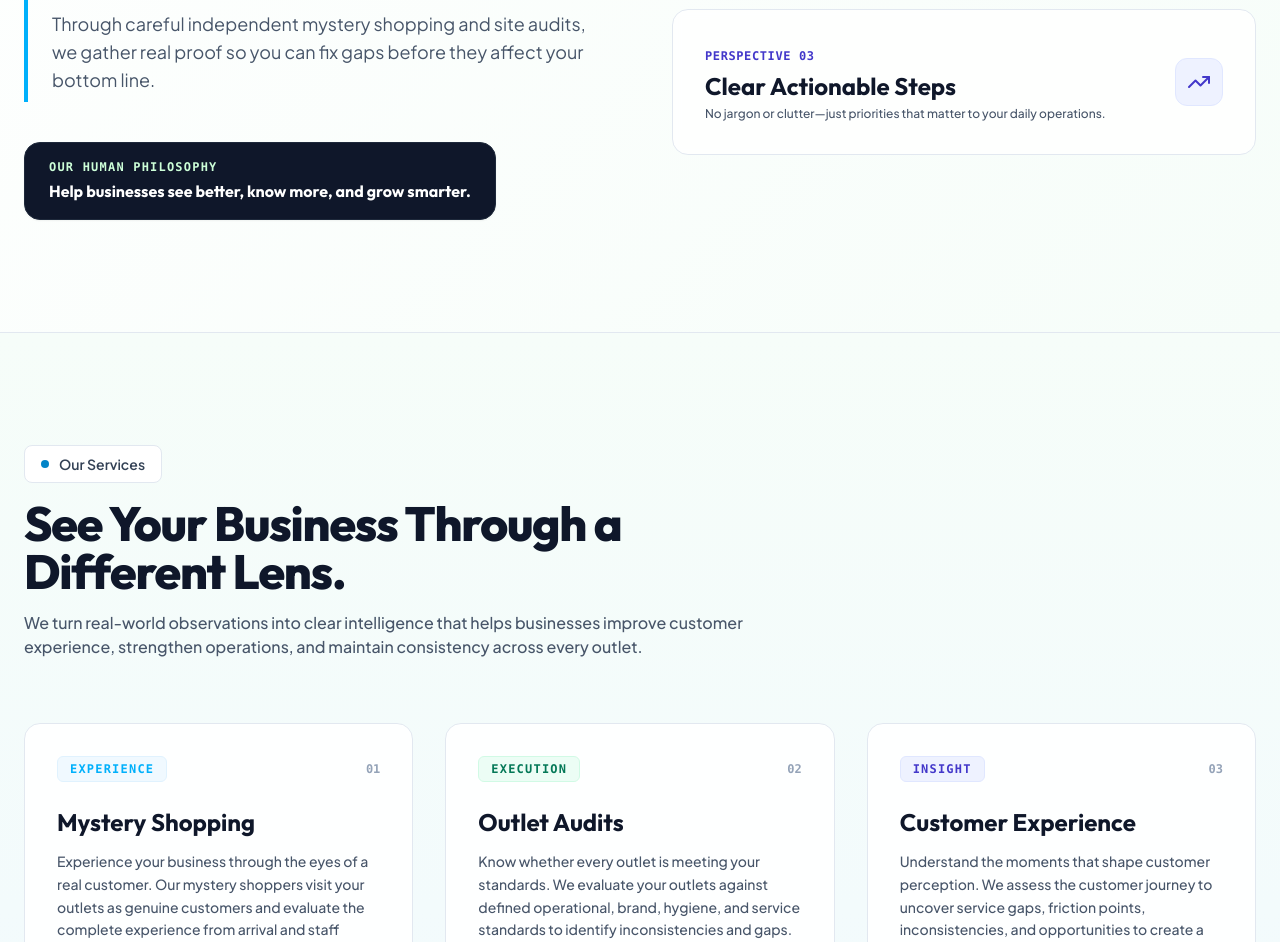
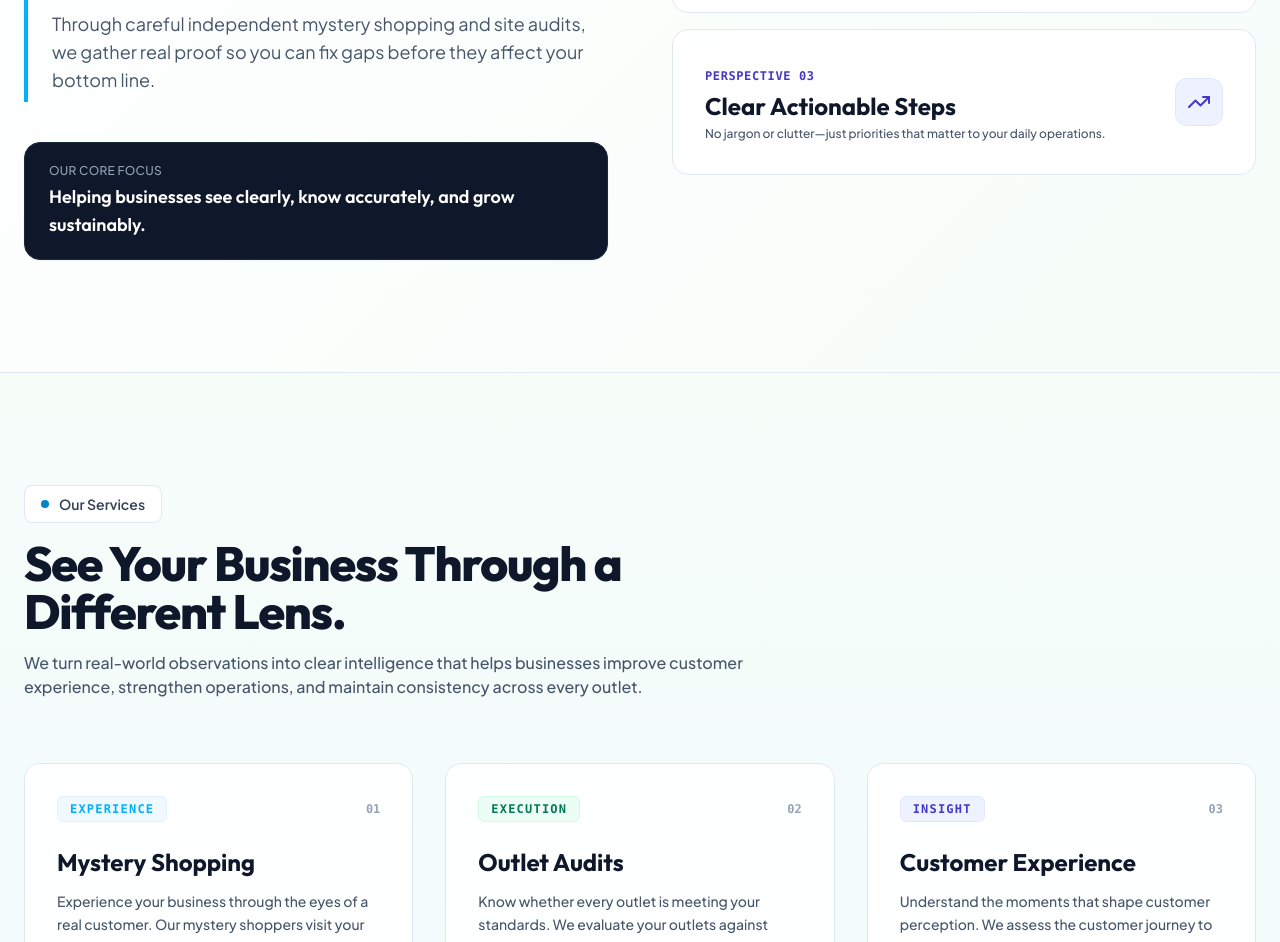
Before and after one commit to anshgarg2704-wq/GroundOne, a plain HTML site: page index.html in a window 1280 px wide. Shown: the part 1230-2172 px from the top of the page. Drawn offline with nearby package versions, Linux system fonts and the light colour scheme.

Commit message:
Update index.html

```diff
--- a/index.html
+++ b/index.html
@@ -79,7 +79,7 @@
 </head>
 <body class="bg-white text-brand-dark font-sans antialiased selection:bg-[#cdffd8] selection:text-slate-900 relative overflow-x-hidden">
 
-    <!-- 1. WATERMARK LOGO INTEGRATION: Top Background Empty Space -->
+    <!-- Top Watermark Logo Background Integration -->
     <div class="absolute top-12 left-1/2 -translate-x-1/2 pointer-events-none opacity-[0.03] z-0 select-none overflow-hidden">
         <img src="GroundOne symbol_4.png" alt="" class="w-[600px] h-[600px] object-contain">
     </div>
@@ -132,7 +132,6 @@
     <section class="min-h-[85vh] sm:min-h-[90vh] pt-32 sm:pt-40 pb-16 sm:pb-20 flex items-center relative overflow-hidden positive-gradient-hero border-b border-slate-200 editorial-grid z-10">
         <div class="max-w-7xl mx-auto px-4 sm:px-6 w-full relative z-10">
             <div class="max-w-3xl space-y-6">
-                <!-- 2. Humanized tag: Less vibecoded, cleaner typography style -->
                 <div class="inline-flex items-center space-x-2.5 text-xs sm:text-sm font-sans font-semibold text-slate-700 bg-white border border-slate-200 px-4 py-2 rounded-lg shadow-2xs">
                     <span class="w-2 h-2 rounded-full bg-[#00b0fb]"></span>
                     <span>Ground Level Intelligence</span>
@@ -174,7 +173,6 @@
                 <!-- Left Editorial Column -->
                 <div class="lg:col-span-6 space-y-8">
                     <div>
-                        <!-- 2. Humanized tag -->
                         <div class="inline-flex items-center space-x-2.5 text-xs sm:text-sm font-sans font-semibold text-slate-700 bg-white border border-slate-200 px-4 py-2 rounded-lg mb-4 shadow-2xs">
                             <span class="w-2 h-2 rounded-full bg-emerald-600"></span>
                             <span>About GroundOne</span>
@@ -197,9 +195,10 @@
                     </div>
 
                     <div class="pt-2">
-                        <div class="inline-block bg-slate-900 text-white px-6 py-4 rounded-2xl shadow-sm border border-slate-800">
-                            <p class="text-xs font-mono tracking-widest uppercase text-[#cdffd8] mb-1 font-bold">Our Human Philosophy</p>
-                            <p class="font-bold text-sm sm:text-base font-heading">Help businesses see better, know more, and grow smarter.</p>
+                        <!-- Humanised text section (Removed robotic monospace tracker, replaced with clean editorial typography) -->
+                        <div class="bg-slate-900 text-white px-6 py-5 rounded-2xl shadow-sm border border-slate-800 space-y-1">
+                            <p class="text-xs tracking-wide uppercase text-slate-400 font-medium">Our Core Focus</p>
+                            <p class="font-semibold text-base sm:text-lg font-heading text-white">Helping businesses see clearly, know accurately, and grow sustainably.</p>
                         </div>
                     </div>
                 </div>
@@ -248,7 +247,6 @@
     <section id="services" class="py-20 sm:py-28 border-b border-slate-200 positive-gradient-section-2 scroll-mt-20 z-10">
         <div class="max-w-7xl mx-auto px-4 sm:px-6">
             <div class="max-w-3xl mb-12 sm:mb-16">
-                <!-- 2. Humanized tag -->
                 <div class="inline-flex items-center space-x-2.5 text-xs sm:text-sm font-sans font-semibold text-slate-700 bg-white border border-slate-200 px-4 py-2 rounded-lg mb-4 shadow-2xs">
                     <span class="w-2 h-2 rounded-full bg-sky-600"></span>
                     <span>Our Services</span>
@@ -399,7 +397,6 @@
     <section id="how-it-works" class="py-20 sm:py-28 border-b border-slate-200 positive-gradient-section-3 scroll-mt-20 z-10">
         <div class="max-w-7xl mx-auto px-4 sm:px-6">
             <div class="max-w-2xl mb-12 sm:mb-16">
-                <!-- 2. Humanized tag -->
                 <div class="inline-flex items-center space-x-2.5 text-xs sm:text-sm font-sans font-semibold text-slate-700 bg-white border border-slate-200 px-4 py-2 rounded-lg mb-4 shadow-2xs">
                     <span class="w-2 h-2 rounded-full bg-indigo-600"></span>
                     <span>How It Works</span>
@@ -486,7 +483,6 @@
     <section id="why-groundone" class="py-20 sm:py-28 border-b border-slate-200 positive-gradient-section-1 scroll-mt-20 z-10">
         <div class="max-w-7xl mx-auto px-4 sm:px-6">
             <div class="max-w-3xl mb-12 sm:mb-16">
-                <!-- 2. Humanized tag -->
                 <div class="inline-flex items-center space-x-2.5 text-xs sm:text-sm font-sans font-semibold text-slate-700 bg-white border border-slate-200 px-4 py-2 rounded-lg mb-4 shadow-2xs">
                     <span class="w-2 h-2 rounded-full bg-teal-600"></span>
                     <span>Why GroundOne</span>
@@ -564,7 +560,6 @@
                 <!-- Left Column -->
                 <div class="lg:col-span-5 space-y-6">
                     <div>
-                        <!-- 2. Humanized tag -->
                         <div class="inline-flex items-center space-x-2.5 text-xs sm:text-sm font-sans font-semibold text-slate-700 bg-white border border-slate-200 px-4 py-2 rounded-lg mb-4 shadow-2xs">
                             <span class="w-2 h-2 rounded-full bg-slate-700"></span>
                             <span>Contact</span>
@@ -593,7 +588,7 @@
                     </div>
                 </div>
 
-                <!-- Right Column: Contact Form -->
+                <!-- Right Column: Contact Form (Watermark removed from behind form container) -->
                 <div class="lg:col-span-7">
                     <div class="bg-slate-900 text-white p-6 sm:p-10 rounded-3xl shadow-xl relative border-t-4 border-[#00b0fb]">
                         <form action="https://formspree.io/f/mwlkrelk" method="POST" class="space-y-4 sm:space-y-6">
@@ -651,14 +646,13 @@
         </div>
     </footer>
 
-    <!-- 1. WATERMARK LOGO INTEGRATION: Bottom Background Empty Space -->
-    <div class="absolute bottom-20 right-10 pointer-events-none opacity-[0.03] z-0 select-none overflow-hidden hidden lg:block">
+    <!-- Bottom Watermark Logo Background Integration -->
+    <div class="absolute bottom-10 right-10 pointer-events-none opacity-[0.03] z-0 select-none overflow-hidden hidden lg:block">
         <img src="GroundOne symbol_4.png" alt="" class="w-[500px] h-[500px] object-contain">
     </div>
 
     <!-- Mobile Menu Script -->
     <script>
-        function usernameToggle(){}
         function toggleMobileMenu() {
             const menu = document.getElementById('mobile-dropdown');
             menu.classList.toggle('hidden');
```
